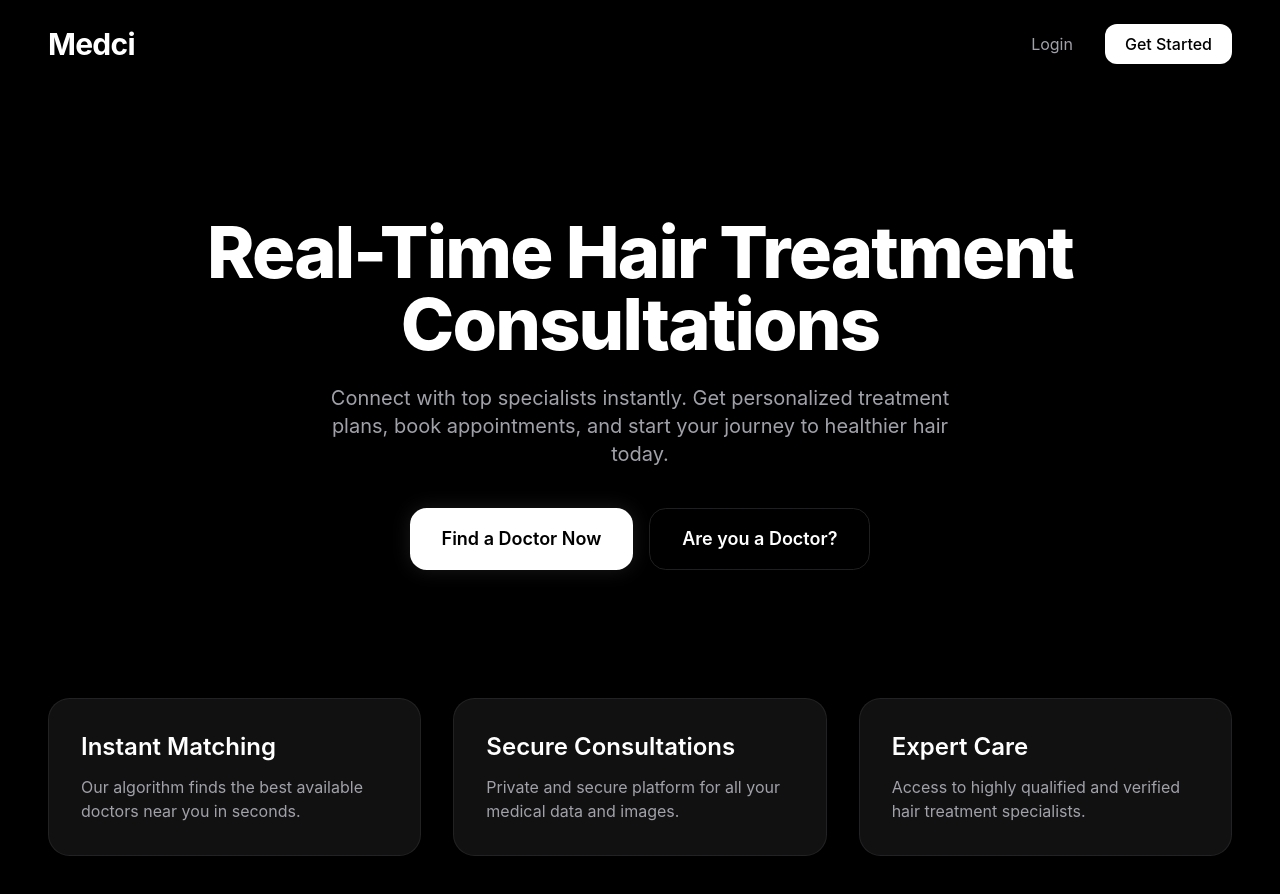
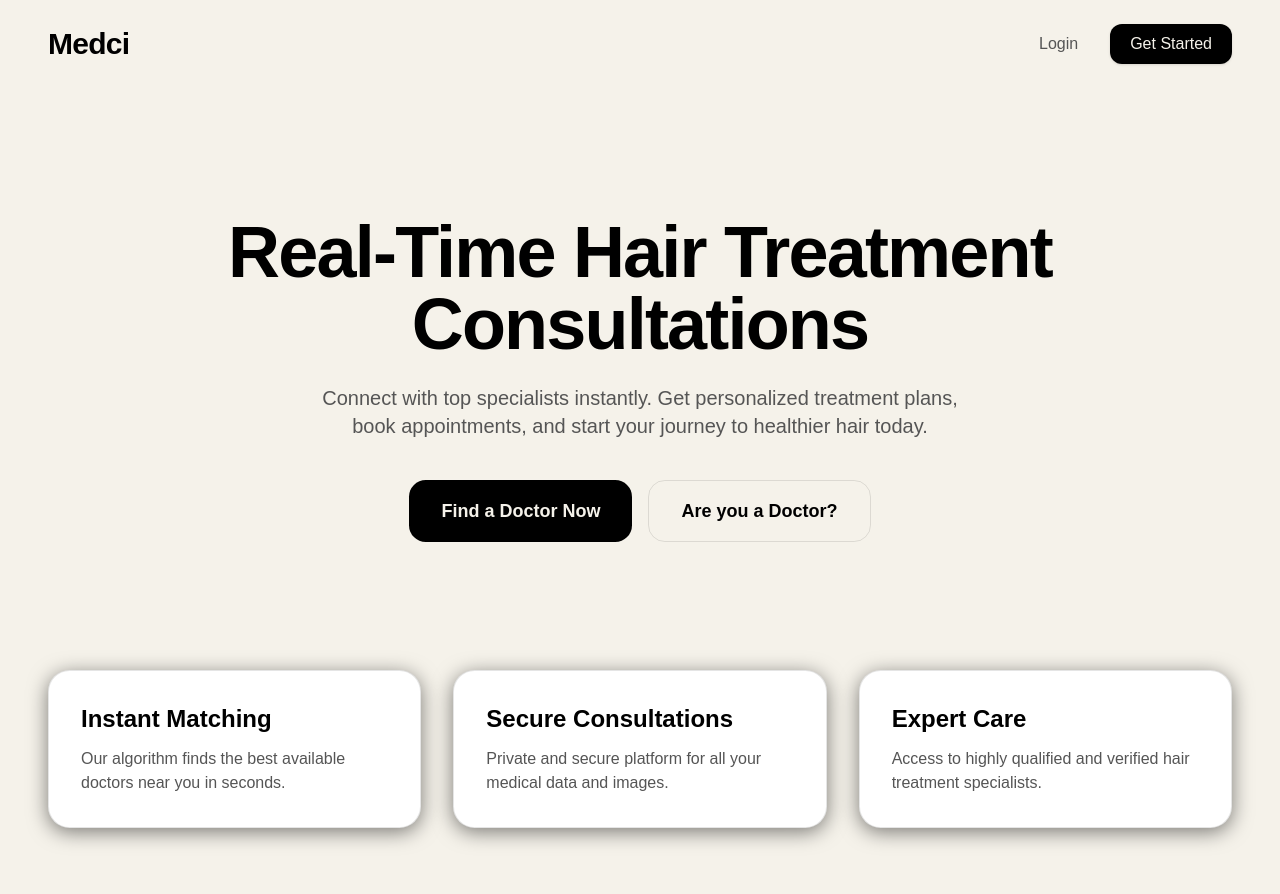
Before and after one commit to Satyam4755/Medci, a React (Vite) app in the folder frontend/: page / in a window 1280 px wide. Shown: the top 894 px of the page. Built offline with nearby package versions, Linux system fonts and the light colour scheme.

Commit message:
new update in colour theme, V7

```diff
--- a/frontend/src/components/MapModal.jsx
+++ b/frontend/src/components/MapModal.jsx
@@ -9,7 +9,7 @@ import { theme as appTheme } from '../utils/theme';
 
 const MapModal = ({ isOpen, onClose, onConfirm, initialLocation }) => {
   const { theme } = useContext(ThemeContext);
-  const isDark = theme === 'theme-black' || theme === 'theme-grey' || theme === 'theme-brown';
+  const isDark = theme === 'dark';
 
   const [viewState, setViewState] = useState({
     longitude: initialLocation?.longitude || 77.2090, // Default to New Delhi
@@ -228,7 +228,7 @@ const MapModal = ({ isOpen, onClose, onConfirm, initialLocation }) => {
           >
             <div className="w-full max-w-2xl bg-card/95 backdrop-blur-xl border-t border-border rounded-t-3xl shadow-[0_-10px_40px_rgba(0,0,0,0.2)] p-6 pt-8 pb-10 flex flex-col gap-6">
 
-              <div className="absolute top-3 left-1/2 -translate-x-1/2 w-12 h-1.5 bg-[var(--color-theme-border)] rounded-full"></div>
+              <div className="absolute top-3 left-1/2 -translate-x-1/2 w-12 h-1.5 bg-border rounded-full"></div>
 
               <div className="flex items-start gap-4">
                 <div className="w-12 h-12 rounded-full bg-primary/10 flex items-center justify-center shrink-0 border border-primary/20">
--- a/frontend/src/components/Sidebar.jsx
+++ b/frontend/src/components/Sidebar.jsx
@@ -2,12 +2,13 @@ import React, { useContext, useState } from 'react';
 import { NavLink, useNavigate } from 'react-router-dom';
 import { AuthContext } from '../context/AuthContext';
 import { ThemeContext } from '../context/ThemeContext';
-import { motion } from 'framer-motion';
+import { motion, AnimatePresence } from 'framer-motion';
+import { Sun, Moon } from 'lucide-react';
 import DeleteAccountModal from './DeleteAccountModal';
 
 const Sidebar = ({ onClose }) => {
   const { user, logout } = useContext(AuthContext);
-  const { theme, changeTheme } = useContext(ThemeContext);
+  const { theme, toggleTheme } = useContext(ThemeContext);
   const navigate = useNavigate();
   const [isDeleteModalOpen, setIsDeleteModalOpen] = useState(false);
 
@@ -49,18 +50,13 @@ const Sidebar = ({ onClose }) => {
   else if (user?.role === 'Doctor') links = doctorLinks;
   else if (user?.role === 'Admin') links = adminLinks;
 
-  const themes = [
-    { id: 'theme-black', name: 'Black Hair' },
-    { id: 'theme-brown', name: 'Brown Hair' },
-    { id: 'theme-blonde', name: 'Blonde Hair' },
-    { id: 'theme-grey', name: 'Grey Hair' },
-  ];
+
 
   return (
     <div className="w-64 h-full glass-panel flex flex-col justify-between border-r border-border">
       <div>
         <div className="p-6">
-          <h2 className="text-2xl font-bold" className="text-primary">Medci</h2>
+          <h2 className="text-3xl font-bold tracking-tight text-primary">Medcii</h2>
           <p className="text-sm mt-2 opacity-70">Welcome, {user?.name}</p>
         </div>
         <nav className="mt-6 flex flex-col gap-2 px-4">
@@ -79,14 +75,41 @@ const Sidebar = ({ onClose }) => {
       </div>
 
       <div className="p-6 border-t border-border">
-        <p className="text-sm font-semibold mb-3 opacity-80">Choose your hair color theme</p>
-        <select
-          value={theme}
-          onChange={(e) => changeTheme(e.target.value)}
-          className="w-full bg-card border border-border rounded-lg px-3 py-2 text-sm focus:outline-none focus:border-primary mb-6 text-foreground"
+        <button
+          onClick={toggleTheme}
+          className="w-full flex items-center justify-between bg-card border border-border rounded-lg px-4 py-3 mb-6 transition-colors hover:bg-muted focus:outline-none focus:ring-2 focus:ring-ring"
         >
-          {themes.map(t => <option key={t.id} value={t.id} className="bg-card">{t.name}</option>)}
-        </select>
+          <span className="text-sm font-semibold text-foreground">
+            {theme === 'light' ? 'Beige Theme' : 'Black Theme'}
+          </span>
+          <div className="relative w-6 h-6 flex items-center justify-center">
+            <AnimatePresence mode="wait">
+              {theme === 'light' ? (
+                <motion.div
+                  key="sun"
+                  initial={{ rotate: -90, opacity: 0 }}
+                  animate={{ rotate: 0, opacity: 1 }}
+                  exit={{ rotate: 90, opacity: 0 }}
+                  transition={{ duration: 0.2 }}
+                  className="absolute text-primary"
+                >
+                  <Sun size={20} />
+                </motion.div>
+              ) : (
+                <motion.div
+                  key="moon"
+                  initial={{ rotate: 90, opacity: 0 }}
+                  animate={{ rotate: 0, opacity: 1 }}
+                  exit={{ rotate: -90, opacity: 0 }}
+                  transition={{ duration: 0.2 }}
+                  className="absolute text-primary"
+                >
+                  <Moon size={20} />
+                </motion.div>
+              )}
+            </AnimatePresence>
+          </div>
+        </button>
         <button
           onClick={handleLogout}
           className="w-full py-2 rounded-lg border border-border hover:bg-neutral-500/20 hover:text-neutral-400 transition mb-2"
--- a/frontend/src/context/ThemeContext.jsx
+++ b/frontend/src/context/ThemeContext.jsx
@@ -3,26 +3,32 @@ import React, { createContext, useState, useEffect } from 'react';
 export const ThemeContext = createContext();
 
 export const ThemeProvider = ({ children }) => {
-  const [theme, setTheme] = useState('theme-black');
+  const [theme, setTheme] = useState('light');
 
   useEffect(() => {
     const savedTheme = localStorage.getItem('medciTheme');
-    if (savedTheme) {
-      setTheme(savedTheme);
-      document.documentElement.className = savedTheme;
+    if (savedTheme === 'dark') {
+      setTheme('dark');
+      document.documentElement.classList.add('dark');
     } else {
-      document.documentElement.className = 'theme-black';
+      setTheme('light');
+      document.documentElement.classList.remove('dark');
     }
   }, []);
 
-  const changeTheme = (newTheme) => {
+  const toggleTheme = () => {
+    const newTheme = theme === 'light' ? 'dark' : 'light';
     setTheme(newTheme);
     localStorage.setItem('medciTheme', newTheme);
-    document.documentElement.className = newTheme;
+    if (newTheme === 'dark') {
+      document.documentElement.classList.add('dark');
+    } else {
+      document.documentElement.classList.remove('dark');
+    }
   };
 
   return (
-    <ThemeContext.Provider value={{ theme, changeTheme }}>
+    <ThemeContext.Provider value={{ theme, toggleTheme }}>
       {children}
     </ThemeContext.Provider>
   );
--- a/frontend/src/index.css
+++ b/frontend/src/index.css
@@ -14,108 +14,74 @@
   --chart-3: oklch(0.439 0 0);
   --chart-4: oklch(0.371 0 0);
   --chart-5: oklch(0.269 0 0);
+
+  /* BEIGE THEME (Default Light Mode) */
+  color-scheme: light;
+  --background: #F5F2EA;
+  --foreground: #000000;
+
+  --card: #FFFFFF;
+  --card-foreground: #000000;
+
+  --popover: #FFFFFF;
+  --popover-foreground: #000000;
+
+  --primary: #000000;
+  --primary-foreground: #F5F2EA;
+
+  --secondary: #E8E5DA;
+  --secondary-foreground: #000000;
+
+  --muted: #E8E5DA;
+  --muted-foreground: #555555;
+
+  --accent: #E8E5DA;
+  --accent-foreground: #000000;
+
+  --destructive: #ef4444;
+  --destructive-foreground: #ffffff;
+
+  --border: rgba(0, 0, 0, 0.1);
+  --input: #FFFFFF;
+  --ring: #000000;
 }
 
-/* 1. Black Theme (Pure dark) */
-.theme-black {
+/* BLACK THEME (Dark Mode) */
+.dark {
   color-scheme: dark;
-  --background: #000000;
-  --foreground: #ffffff;
-  --card: #111111;
-  --card-foreground: #ffffff;
-  --popover: #111111;
-  --popover-foreground: #ffffff;
-  --primary: #ffffff;
+  --background: #0B0B0C;
+  --foreground: #F5F2EA;
+
+  --card: #161616;
+  --card-foreground: #F5F2EA;
+
+  --popover: #161616;
+  --popover-foreground: #F5F2EA;
+
+  --primary: #F5F2EA;
   --primary-foreground: #000000;
+
   --secondary: #27272a;
-  --secondary-foreground: #ffffff;
+  --secondary-foreground: #F5F2EA;
+
   --muted: #27272a;
   --muted-foreground: #a1a1aa;
+
   --accent: #27272a;
-  --accent-foreground: #ffffff;
+  --accent-foreground: #F5F2EA;
+
   --destructive: #ef4444;
-  --destructive-foreground: #ffffff;
-  --border: rgba(39, 39, 42, 0.8);
-  --input: rgba(24, 24, 27, 0.9);
-  --ring: #ffffff;
-}
+  --destructive-foreground: #F5F2EA;
 
-/* 2. Brown Theme (Warm dark) */
-.theme-brown {
-  color-scheme: dark;
-  --background: #2c1e16;
-  --foreground: #fdfbf7;
-  --card: rgba(74, 51, 37, 0.75);
-  --card-foreground: #fdfbf7;
-  --popover: #3a251a;
-  --popover-foreground: #fdfbf7;
-  --primary: #d97706;
-  --primary-foreground: #ffffff;
-  --secondary: #4a3325;
-  --secondary-foreground: #fdfbf7;
-  --muted: #4a3325;
-  --muted-foreground: #d6d3d1;
-  --accent: #4a3325;
-  --accent-foreground: #fdfbf7;
-  --destructive: #ef4444;
-  --destructive-foreground: #ffffff;
-  --border: rgba(120, 80, 60, 0.5);
-  --input: rgba(60, 40, 25, 0.9);
-  --ring: #d97706;
-}
-
-/* 3. Blonde Theme (Warm light) */
-.theme-blonde {
-  color-scheme: light;
-  --background: #fdfbf7;
-  --foreground: #1c1917;
-  --card: #ffffff;
-  --card-foreground: #1c1917;
-  --popover: #ffffff;
-  --popover-foreground: #1c1917;
-  --primary: #b45309;
-  --primary-foreground: #ffffff;
-  --secondary: #fef08a;
-  --secondary-foreground: #1c1917;
-  --muted: #f3f4f6;
-  --muted-foreground: #57534e;
-  --accent: #fef08a;
-  --accent-foreground: #1c1917;
-  --destructive: #ef4444;
-  --destructive-foreground: #ffffff;
-  --border: rgba(214, 187, 114, 0.5);
-  --input: #ffffff;
-  --ring: #b45309;
-}
-
-/* 4. Grey Theme (Cool dark) */
-.theme-grey {
-  color-scheme: dark;
-  --background: #18181b;
-  --foreground: #fafafa;
-  --card: rgba(39, 39, 42, 0.75);
-  --card-foreground: #fafafa;
-  --popover: #18181b;
-  --popover-foreground: #fafafa;
-  --primary: #52525b;
-  --primary-foreground: #ffffff;
-  --secondary: #27272a;
-  --secondary-foreground: #fafafa;
-  --muted: #27272a;
-  --muted-foreground: #a1a1aa;
-  --accent: #27272a;
-  --accent-foreground: #fafafa;
-  --destructive: #ef4444;
-  --destructive-foreground: #ffffff;
-  --border: rgba(63, 63, 70, 0.6);
-  --input: rgba(24, 24, 27, 0.9);
-  --ring: #52525b;
+  --border: rgba(245, 242, 234, 0.15);
+  --input: rgba(245, 242, 234, 0.05);
+  --ring: #F5F2EA;
 }
 
 /* Shadcn Base Tailwind Utilities mapping */
 @theme inline {
   --font-heading: var(--font-sans);
-  --font-sans: 'Inter', -apple-system, BlinkMacSystemFont, 'Segoe UI', 'Roboto', sans-serif;
+  --font-sans: 'Geist Variable', sans-serif;
   --color-ring: var(--ring);
   --color-input: var(--input);
   --color-border: var(--border);
@@ -179,6 +145,13 @@ input, select, textarea {
   color: var(--foreground) !important;
   background-color: var(--input) !important;
   border-color: var(--border) !important;
+  transition: all 0.2s ease;
+}
+
+input:focus, select:focus, textarea:focus {
+  outline: none;
+  border-color: var(--ring) !important;
+  box-shadow: 0 0 0 1px var(--ring);
 }
 
 input::placeholder, textarea::placeholder {
```
